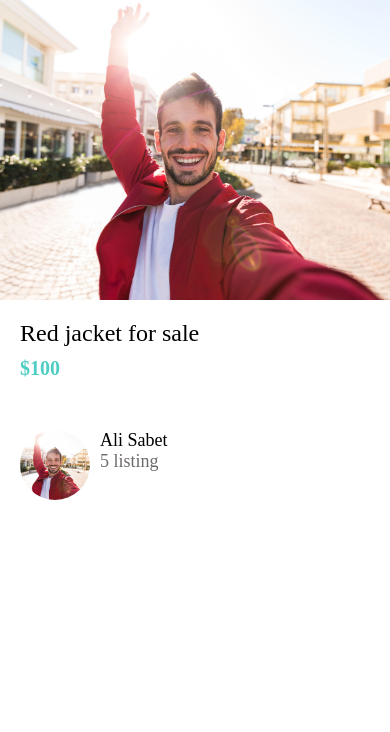
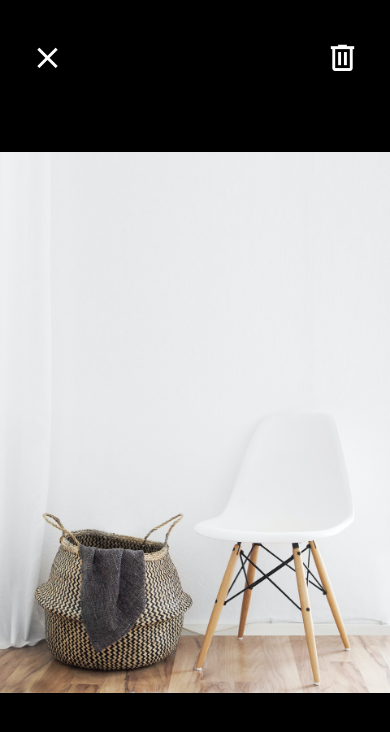
Before and after one commit to AliSabet81/React-native-ecommerce, a React Native app: screen / in a window 390 px wide. Shown: the top 732 px of the page. Built offline with nearby package versions, Linux system fonts and the light colour scheme.

Commit message:
View Image Screen

```diff
--- a/App.tsx
+++ b/App.tsx
@@ -1,13 +1,9 @@
-import { Alert, Button, StatusBar, StyleSheet, Text, View } from "react-native";
-import { AppText } from "./app/components";
-import WelcomeScreen from "./app/screens/WelcomeScreen";
+import { StyleSheet } from "react-native";
 import React from "react";
-import { Card } from "./app/components/Card/Card";
-import ListingDetailsScreen from "./app/screens/ListingDetailsScreen";
+import ViewImageScreen from "./app/screens/ViewImageScreen";
 
 export default function App() {
-  StatusBar.currentHeight;
-  return <ListingDetailsScreen />;
+  return <ViewImageScreen />;
 }
 
 const styles = StyleSheet.create({
--- a/app/components/index.ts
+++ b/app/components/index.ts
@@ -1,4 +1,4 @@
 export * from "./AppText";
-export * from './AppButton'
-export * from './Card'
-export * from './ListItem'
+export * from "./AppButton";
+export * from "./Card";
+export * from "./ListItem";
--- a/app/screens/ViewImageScreen.tsx
+++ b/app/screens/ViewImageScreen.tsx
@@ -1,12 +1,21 @@
 import React from "react";
 import { Image, StyleSheet, View } from "react-native";
 import { colors } from "../config/colors";
+import { MaterialCommunityIcons } from "@expo/vector-icons";
 
 const ViewImageScreen = () => {
   return (
     <View style={styles.container}>
-      <View style={styles.closeIcon}></View>
-      <View style={styles.deleteIcon}></View>
+      <View style={styles.closeIcon}>
+        <MaterialCommunityIcons name="close" color="white" size={35} />
+      </View>
+      <View style={styles.deleteIcon}>
+        <MaterialCommunityIcons
+          name="trash-can-outline"
+          color="white"
+          size={35}
+        />
+      </View>
 
       <Image
         style={styles.image}
@@ -19,17 +28,11 @@
 
 const styles = StyleSheet.create({
   closeIcon: {
-    width: 50,
-    height: 50,
-    backgroundColor: colors.primary,
     position: "absolute",
     top: 40,
     left: 30,
   },
   deleteIcon: {
-    width: 50,
-    height: 50,
-    backgroundColor: colors.secondary,
     position: "absolute",
     top: 40,
     right: 30,
```
